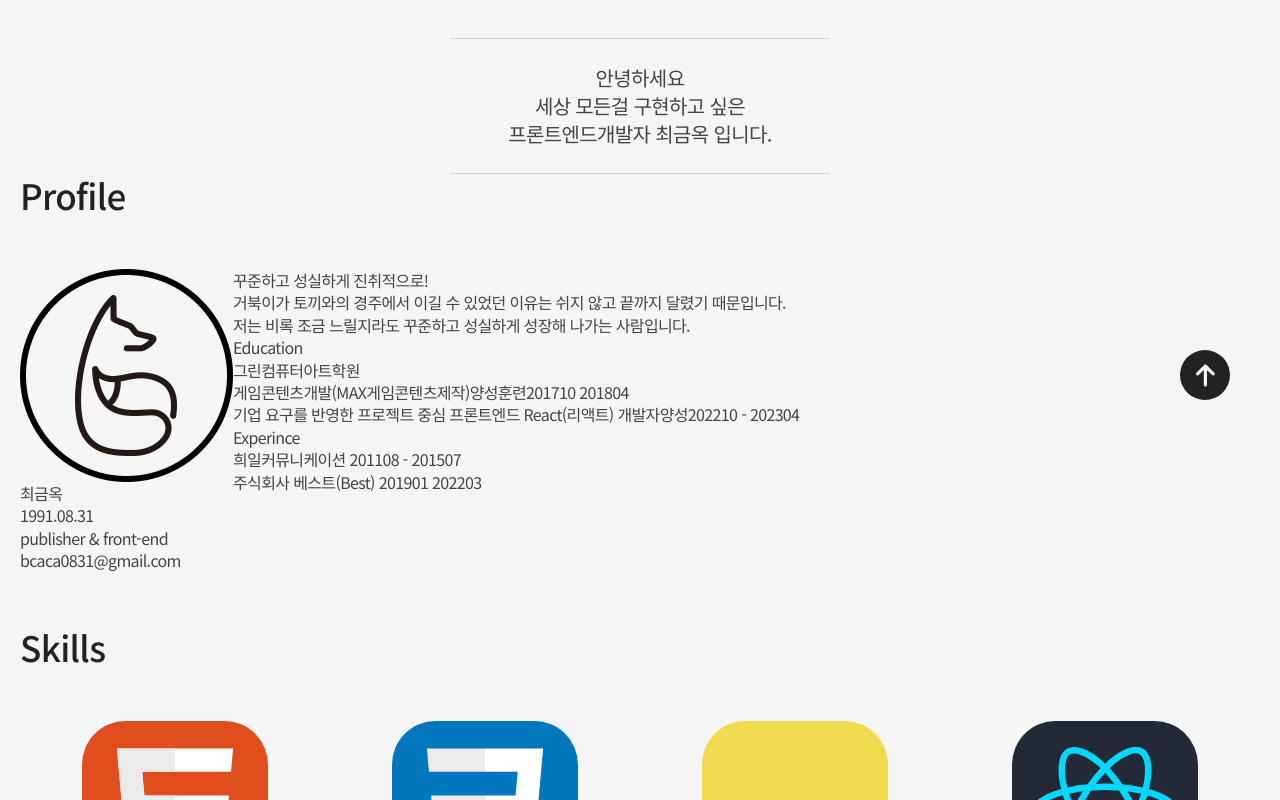
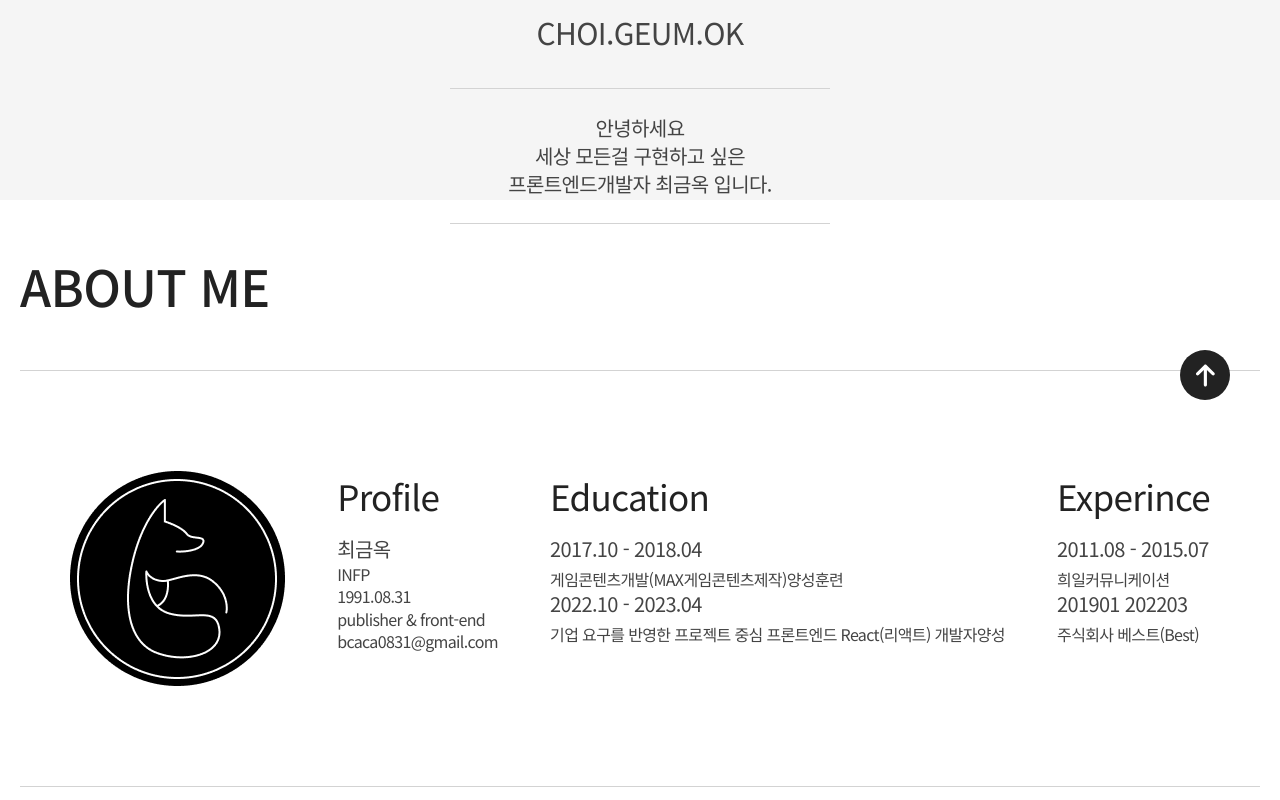
Before and after one commit to goldjade/introduction, a React (Create React App) app: page / in a window 1280 px wide. Shown: the part 600-1400 px from the top of the page. Built offline with nearby package versions, Linux system fonts and the light colour scheme; a web font is replaced by a local one.

Commit message:
profile 수정

```diff
--- a/package.json
+++ b/package.json
@@ -9,12 +9,13 @@
     "@fortawesome/free-regular-svg-icons": "^6.3.0",
     "@fortawesome/free-solid-svg-icons": "^6.3.0",
     "@fortawesome/react-fontawesome": "^0.2.0",
+    "aos": "^2.3.4",
     "highcharts": "^10.3.3",
     "highcharts-more": "^0.1.7",
     "highcharts-react-official": "^3.2.0",
-    "aos": "^2.3.4",
     "react": "^17.0.2",
     "react-dom": "^17.0.2",
+    "react-icons": "^4.8.0",
     "react-scripts": "5.0.1",
     "sass": "^1.58.3",
     "swiper": "^9.0.5"
--- a/src/pages/Profile.js
+++ b/src/pages/Profile.js
@@ -2,13 +2,13 @@
 
 import React from "react";
 
-const Profile = ({path}) => {
+const Profile = ({ path }) => {
   return (
     <section className="profile scroll">
       <div className="inner">
         {/* 자기소개(인사팀) : 약력, 학력, 업무, 교육, 성격, MBTI */}
         <h2 data-aos="fade-up" data-aos-duration="1000" data-aos-delay="500">
-          Profile
+          ABOUT ME
         </h2>
         <div
           className="contents"
@@ -16,47 +16,32 @@ const Profile = ({path}) => {
           data-aos-duration="1000"
           data-aos-delay="500"
         >
-          <div className="left">
-            <span className="img" />
+          <span className="img" />
+          <div className="a-profile about-card">
+            <span className="about-title">Profile</span>
+            <span className="about-name">최금옥</span>
 
-            <p>최금옥</p>
-            <p>1991.08.31</p>
-            <p>publisher & front-end</p>
-            <p>bcaca0831@gmail.com</p>
+            <span>INFP</span>
+            <span>1991.08.31</span>
+            <span>publisher & front-end</span>
+            <span>bcaca0831@gmail.com</span>
           </div>
-          <div className="right">
-            <div className="top">
-              <p>꾸준하고 성실하게 진취적으로!</p>
-              <p>
-                거북이가 토끼와의 경주에서 이길 수 있었던 이유는 쉬지 않고
-                끝까지 달렸기 때문입니다.
-                <br />
-                저는 비록 조금 느릴지라도 꾸준하고 성실하게 성장해 나가는
-                사람입니다.
-              </p>
-            </div>
-            <div className="bottom">
-              <div className="Education">
-                <p>Education</p>
-                <p>그린컴퓨터아트학원</p>
-                게임콘텐츠개발(MAX게임콘텐츠제작)양성훈련
-                <span>201710 201804 </span>
-                <p>
-                  기업 요구를 반영한 프로젝트 중심 프론트엔드 React(리액트)
-                  개발자양성
-                  <span>202210 - 202304</span>
-                </p>
-              </div>
-              <div className="Experince">
-                <p>Experince</p>
-                <p>
-                  희일커뮤니케이션 <span> 201108 - 201507</span>
-                </p>
-                <p>
-                  주식회사 베스트(Best) <span> 201901 202203</span>
-                </p>
-              </div>
-            </div>
+          <div className="a-education about-card">
+            <span className="about-title">Education</span>
+            <span className="about-period">2017.10 - 2018.04 </span>
+            게임콘텐츠개발(MAX게임콘텐츠제작)양성훈련
+            <span className="about-period">2022.10 - 2023.04</span>
+            <span>
+              기업 요구를 반영한 프로젝트 중심 프론트엔드 React(리액트)
+              개발자양성
+            </span>
+          </div>
+          <div className="a-experince about-card">
+            <span className="about-title">Experince</span>
+            <span className="about-period"> 2011.08 - 2015.07</span>
+            <span>희일커뮤니케이션</span>
+            <span className="about-period"> 201901 202203</span>
+            <span>주식회사 베스트(Best)</span>
           </div>
         </div>
       </div>
--- a/src/pages/Skills.js
+++ b/src/pages/Skills.js
@@ -13,7 +13,7 @@ const Skills = ({ path }) => {
     <section className="skills scroll">
       <div className="inner">
         {/* 기술적 역량: 기술적 내용설명,자격증,운전면허 등..  */}
-        <h2>Skills</h2>
+        <h2>SKILLS</h2>
         <div className="contents">
           <ul className="skills-list">
             <li data-aos="fade-up" data-aos-duration="300" data-aos-delay="300">
--- a/src/scss/_layout.scss
+++ b/src/scss/_layout.scss
@@ -1,6 +1,6 @@
 /** @format */
 body {
-  font-family: 'Noto Sans KR', '맑은 고딕', 'Apple SD Gothic Neo', sans-serif;
+  font-family: "Noto Sans KR", "맑은 고딕", "Apple SD Gothic Neo", sans-serif;
   font-weight: 400;
   font-size: 16px;
   line-height: 1.4;
@@ -41,7 +41,7 @@ body::-webkit-scrollbar-thumb {
 h2 {
   padding: 50px 0;
   color: #222;
-  font-size: 35px;
+  font-size: 50px;
   font-weight: 500;
 }
 h3 {
--- a/src/scss/_profile.scss
+++ b/src/scss/_profile.scss
@@ -1,29 +1,48 @@
 /** @format */
 
 .profile {
+  background: #fff;
   .inner {
+    height: 100vh;
     .contents {
       width: 100%;
       display: flex;
-      .left {
-
-        .img {
-          display: block;
-          width: 213px;
-          height: 213px;
-          background: url("../../public/images/profile.png") no-repeat;
+      justify-content: space-between;
+      align-items: start;
+      border-top: #d3d3d3 1px solid;
+      border-bottom: #d3d3d3 1px solid;
+      padding: 100px 50px;
+      .img {
+        width: 215px;
+        height: 215px;
+        background: url("../../public/images/profile.png") no-repeat center;
+      }
+      .a-profile {
+        .about-name {
+          font-size: 20px;
         }
       }
-      .right {
-        .top {
-        }
-        .bottom {
-        }
+      .a-education {
+      }
+      .a-experince {
       }
     }
   }
 }
-
+.about-card {
+  display: flex;
+  flex-direction: column;
+}
+.about-title {
+  color: #222;
+  font-size: 35px;
+  margin-bottom: 15px;
+}
+.about-period {
+  color: #444;
+  font-size: 20px;
+  margin-bottom: 5px;
+}
 // 데스크탑
 @media screen and (max-width: $desktop) {
 }
--- a/src/scss/_visual.scss
+++ b/src/scss/_visual.scss
@@ -1,7 +1,7 @@
 /** @format */
 
 .visual {
-  height: calc(100vh - 80px);
+  height: 100vh;
   min-height: 650px;
   .inner {
     height: 100%;
@@ -14,19 +14,19 @@
       flex-direction: column;
       align-items: center;
       .title {
-        font-size: 30px;
+        font-size: 40px;
         line-height: 30px;
-        color: #999999;
+        color: #999;
       }
       .sub-title {
-        font-size: 40px;
+        font-size: 50px;
         font-weight: 600;
       }
       .me {
         margin: 35px 0;
       }
       .name {
-        font-size: 25px;
+        font-size: 30px;
         margin-bottom: 35px;
       }
       .greetings {
--- a/src/scss/style.scss
+++ b/src/scss/style.scss
@@ -24,8 +24,8 @@ $tablet: 960px;
 $mp: 860px;
 
 ::selection {
-  background: #b3b3b3;
-  color: #fff;
+  // background: #b3b3b3;
+  color: #a08e82;
 }
 
 // 기본 scss
```
Also changed, not shown: public/images/profile.png, 1 other file (tests, documents, lock files or other folders).
